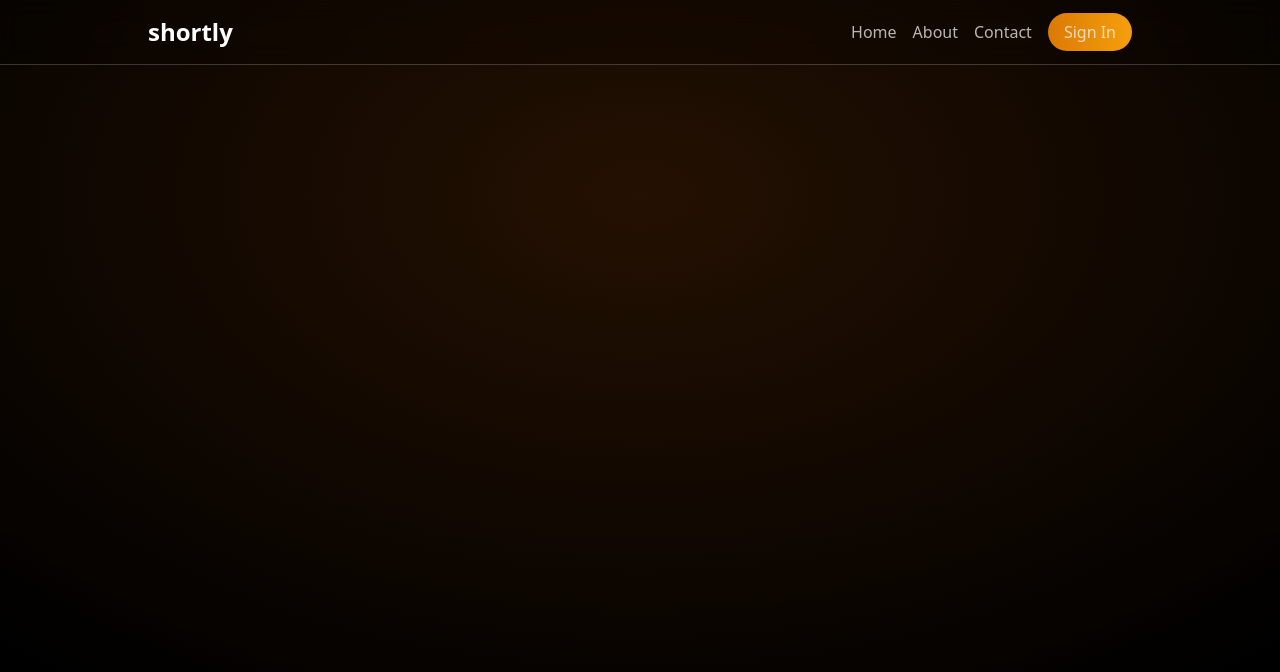
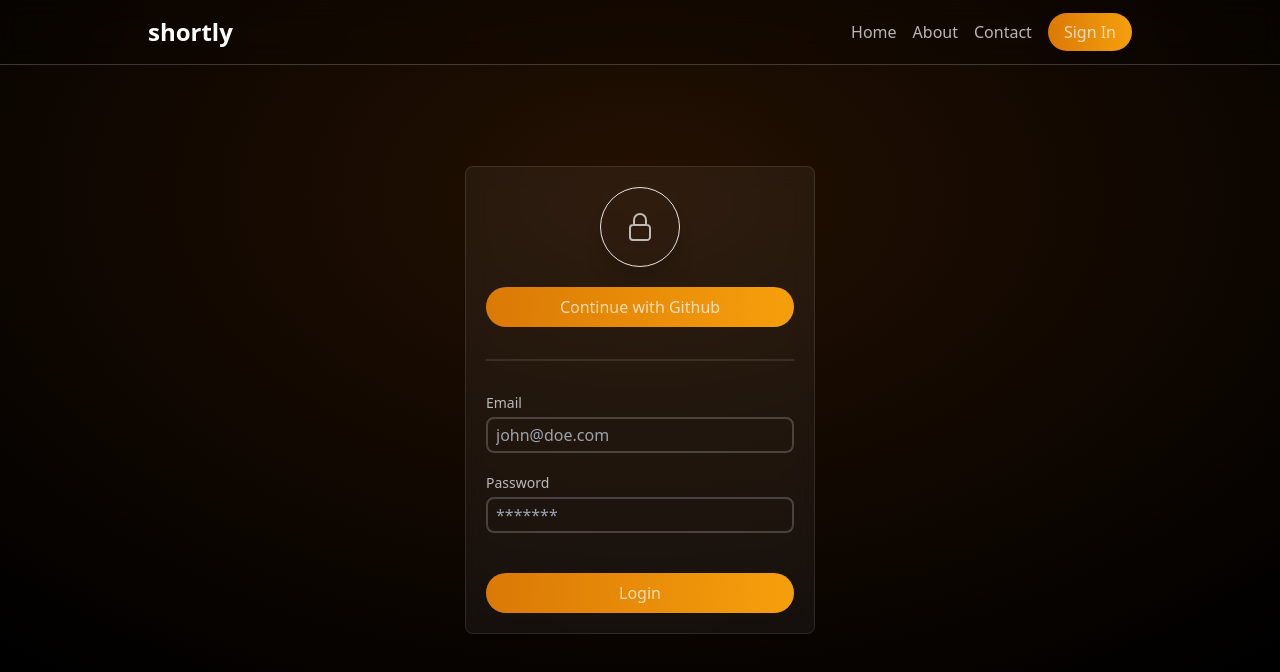
Before and after one commit to gor2em/nuxt-shortly, a Nuxt app: page /auth in a window 1280 px wide. Shown: the top 672 px of the page. Built offline with nearby package versions, Linux system fonts and the light colour scheme; no server answers.

Commit message:
auth design

```diff
--- a/assets/css/tailwind.css
+++ b/assets/css/tailwind.css
@@ -35,3 +35,21 @@ body::before {
   @apply bg-white/80;
   background: linear-gradient(92.35deg, #d97706 -5.27%, #f59e0b 96.04%);
 }
+
+.card {
+  @apply min-w-[350px] bg-white/5 rounded-lg p-5 border border-white/10 backdrop-blur-md;
+}
+
+input[type="text"],
+input[type="email"],
+input[type="password"] {
+  @apply w-full py-1 px-2 bg-transparent border-2 border-white/20 rounded-lg;
+}
+
+form label {
+  @apply text-white/70 text-sm my-1 block;
+}
+
+.form-group {
+  @apply mb-5;
+}
--- a/components/AppBar.vue
+++ b/components/AppBar.vue
@@ -33,7 +33,7 @@ const navLinks = ref<{
                     </nuxt-link>
                 </li>
                 <li>
-                    <nuxt-link to="/auth" class="btn btn-primary">Sign In</nuxt-link>
+                    <nuxt-link :to="{ name: 'auth' }" class="btn btn-primary">Sign In</nuxt-link>
                 </li>
             </ul>
         </nav>
--- /dev/null
+++ b/pages/auth.vue
@@ -0,0 +1,51 @@
+<script setup lang="ts">
+
+</script>
+<template>
+
+    <section class="h-screen grid place-content-center">
+        <div class="container">
+
+            <!-- Card -->
+            <div class="card">
+                <div class="flex items-center justify-center">
+
+                    <div class="flex justify-center items-center w-20 h-20 rounded-full border shadow-xl">
+                        <svg xmlns="http://www.w3.org/2000/svg" fill="none" viewBox="0 0 24 24" stroke-width="1.5"
+                            stroke="currentColor" class="w-8 h-8">
+                            <path stroke-linecap="round" stroke-linejoin="round"
+                                d="M16.5 10.5V6.75a4.5 4.5 0 10-9 0v3.75m-.75 11.25h10.5a2.25 2.25 0 002.25-2.25v-6.75a2.25 2.25 0 00-2.25-2.25H6.75a2.25 2.25 0 00-2.25 2.25v6.75a2.25 2.25 0 002.25 2.25z" />
+                        </svg>
+
+                    </div>
+                </div>
+
+                <button class="btn btn-primary w-full mt-5">
+                    Continue with Github
+                </button>
+
+
+                <hr class="border border-white/10 my-8">
+
+                <form>
+                    <div class="form-group">
+                        <label for="email">Email</label>
+                        <input type="email" name="email" id="email" placeholder="john@doe.com">
+                    </div>
+                    <div class="form-group">
+                        <label for="password">Password</label>
+                        <input type="password" name="password" id="password" placeholder="*******">
+                    </div>
+
+                    <button type="submit" class="btn btn-primary w-full mt-5">Login</button>
+                </form>
+
+            </div>
+            <!--./Card -->
+        </div>
+    </section>
+
+</template>
+<style scoped>
+
+</style>
```
